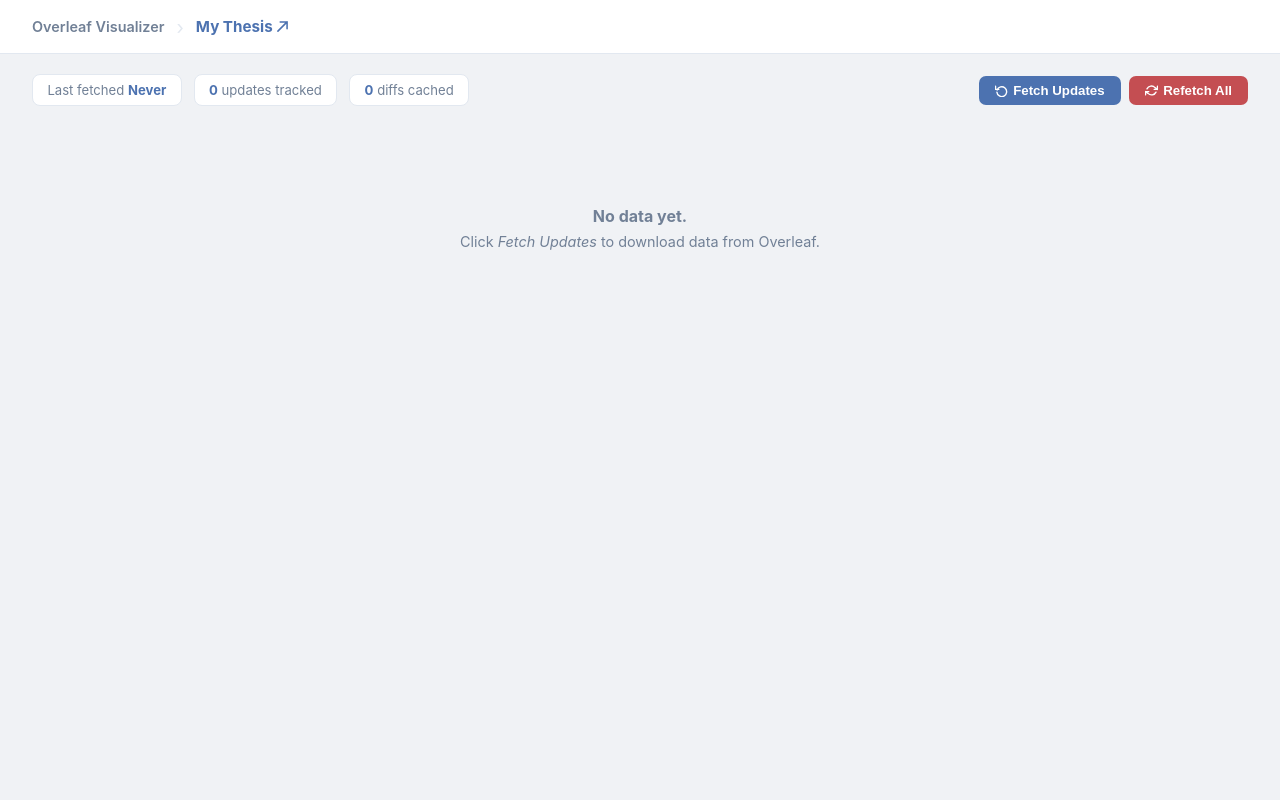
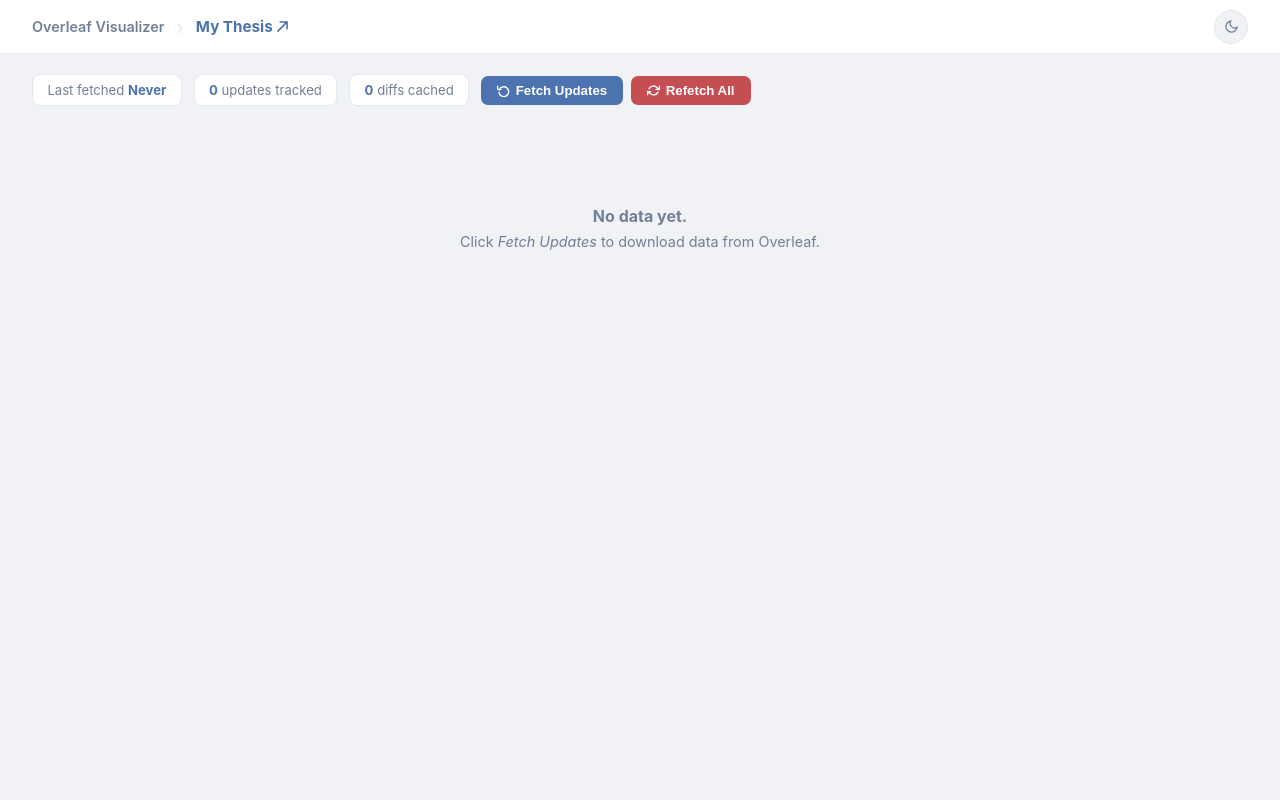
Before and after one commit to riri-314/overleaf-contribution-visualizer, a Flask app: page / in a window 1280 px wide. Run offline with Flask 3, Linux system fonts and the light colour scheme; data that the repository does not hold is empty; some libraries are stand-ins or nearby versions.

Commit message:
Add dark theme with persistent toggle
CSS variables drive all surface/text/border colors. A moon/sun
button in the header switches themes and saves the preference to
localStorage. Plotly charts re-render with matching bg, font, and
grid colors on toggle — no extra network request needed.

Co-Authored-By: Claude Sonnet 4.6 <noreply@anthropic.com>

```diff
--- a/templates/index.html
+++ b/templates/index.html
@@ -1,5 +1,5 @@
 <!DOCTYPE html>
-<html lang="en">
+<html lang="en" data-theme="light">
 <head>
   <meta charset="UTF-8">
   <meta name="viewport" content="width=device-width, initial-scale=1.0">
@@ -8,16 +8,44 @@
   <style>
     *, *::before, *::after { box-sizing: border-box; margin: 0; padding: 0; }
 
-    :root {
-      --bg:      #f0f2f5;
-      --surface: #ffffff;
-      --border:  #e2e8f0;
-      --primary: #4C72B0;
-      --danger:  #C44E52;
-      --text:    #1a202c;
-      --muted:   #718096;
-      --radius:  10px;
-      --shadow:  0 1px 3px rgba(0,0,0,.07), 0 4px 12px rgba(0,0,0,.05);
+    /* ── Themes ── */
+    :root, [data-theme="light"] {
+      --bg:            #f0f2f5;
+      --surface:       #ffffff;
+      --border:        #e2e8f0;
+      --primary:       #4C72B0;
+      --danger:        #C44E52;
+      --text:          #1a202c;
+      --muted:         #718096;
+      --radius:        10px;
+      --shadow:        0 1px 3px rgba(0,0,0,.07), 0 4px 12px rgba(0,0,0,.05);
+      --error-bg:      #fff5f5;
+      --error-color:   #C44E52;
+      --spinner-track: #cbd5e0;
+      /* Plotly */
+      --plot-bg:       #ffffff;
+      --plot-grid:     #f0f0f0;
+      --plot-line:     #e2e8f0;
+      --plot-font:     #1a202c;
+    }
+
+    [data-theme="dark"] {
+      --bg:            #0d0f1a;
+      --surface:       #141624;
+      --border:        #252840;
+      --primary:       #6b95d4;
+      --danger:        #e06c6c;
+      --text:          #e2e8f0;
+      --muted:         #8892a4;
+      --shadow:        0 1px 3px rgba(0,0,0,.3), 0 4px 12px rgba(0,0,0,.2);
+      --error-bg:      #2a1515;
+      --error-color:   #e06c6c;
+      --spinner-track: #2d3251;
+      /* Plotly */
+      --plot-bg:       #141624;
+      --plot-grid:     #252840;
+      --plot-line:     #252840;
+      --plot-font:     #e2e8f0;
     }
 
     body {
@@ -25,6 +53,7 @@
       background: var(--bg);
       color: var(--text);
       min-height: 100vh;
+      transition: background .2s, color .2s;
     }
 
     /* ── Header ── */
@@ -39,6 +68,7 @@
       position: sticky;
       top: 0;
       z-index: 10;
+      transition: background .2s, border-color .2s;
     }
     header h1 { font-size: .9rem; font-weight: 600; color: var(--muted); }
     header .sep { color: var(--border); font-size: 1.2rem; }
@@ -52,6 +82,30 @@
       gap: .3rem;
     }
     #project-link:hover { text-decoration: underline; }
+
+    /* ── Theme toggle ── */
+    #btn-theme {
+      margin-left: auto;
+      background: var(--bg);
+      border: 1px solid var(--border);
+      color: var(--muted);
+      border-radius: 50%;
+      width: 34px;
+      height: 34px;
+      padding: 0;
+      display: flex;
+      align-items: center;
+      justify-content: center;
+      cursor: pointer;
+      transition: background .2s, border-color .2s, color .2s;
+      flex-shrink: 0;
+    }
+    #btn-theme:hover { color: var(--text); border-color: var(--muted); }
+    #btn-theme:not(:disabled):active { transform: scale(.92); }
+    #icon-sun  { display: none; }
+    #icon-moon { display: block; }
+    [data-theme="dark"] #icon-sun  { display: block; }
+    [data-theme="dark"] #icon-moon { display: none; }
 
     /* ── Main ── */
     main { max-width: 1400px; margin: 0 auto; padding: 1.25rem 2rem 3rem; }
@@ -72,10 +126,11 @@
       padding: .45rem .9rem;
       font-size: .82rem;
       color: var(--muted);
+      transition: background .2s, border-color .2s;
     }
     .stat b { color: var(--primary); font-weight: 700; }
 
-    .actions { display: flex; gap: .5rem; margin-left: auto; align-items: center; }
+    .actions { display: flex; gap: .5rem; align-items: center; }
 
     button {
       display: inline-flex;
@@ -107,13 +162,18 @@
       margin-bottom: 1rem;
       border: 1px solid var(--border);
       background: var(--surface);
+      transition: background .2s, border-color .2s;
     }
     #status-bar.show     { display: flex; }
-    #status-bar.is-error { border-color: var(--danger); background: #fff5f5; color: var(--danger); }
+    #status-bar.is-error {
+      border-color: var(--danger);
+      background: var(--error-bg);
+      color: var(--error-color);
+    }
 
     .spinner {
       width: 15px; height: 15px;
-      border: 2px solid #cbd5e0;
+      border: 2px solid var(--spinner-track);
       border-top-color: var(--primary);
       border-radius: 50%;
       animation: spin .65s linear infinite;
@@ -127,6 +187,7 @@
       gap: .25rem;
       border-bottom: 2px solid var(--border);
       margin-bottom: 1.25rem;
+      transition: border-color .2s;
     }
     .tab-btn {
       background: none;
@@ -170,6 +231,7 @@
       overflow: hidden;
       display: flex;
       flex-direction: column;
+      transition: background .2s, border-color .2s;
     }
     .chart-card.tall { height: 600px; }
 
@@ -200,6 +262,27 @@
       <path d="M3.5 1H11M11 1V8.5M11 1L1 11" stroke="currentColor" stroke-width="1.7" stroke-linecap="round" stroke-linejoin="round"/>
     </svg>
   </a>
+
+  <button id="btn-theme" title="Toggle dark mode" aria-label="Toggle dark mode">
+    <!-- Sun (shown in dark mode) -->
+    <svg id="icon-sun" width="16" height="16" viewBox="0 0 24 24" fill="none"
+         stroke="currentColor" stroke-width="2" stroke-linecap="round" stroke-linejoin="round">
+      <circle cx="12" cy="12" r="5"/>
+      <line x1="12" y1="1"  x2="12" y2="3"/>
+      <line x1="12" y1="21" x2="12" y2="23"/>
+      <line x1="4.22" y1="4.22"  x2="5.64" y2="5.64"/>
+      <line x1="18.36" y1="18.36" x2="19.78" y2="19.78"/>
+      <line x1="1" y1="12" x2="3"  y2="12"/>
+      <line x1="21" y1="12" x2="23" y2="12"/>
+      <line x1="4.22" y1="19.78" x2="5.64" y2="18.36"/>
+      <line x1="18.36" y1="5.64" x2="19.78" y2="4.22"/>
+    </svg>
+    <!-- Moon (shown in light mode) -->
+    <svg id="icon-moon" width="15" height="15" viewBox="0 0 24 24" fill="none"
+         stroke="currentColor" stroke-width="2" stroke-linecap="round" stroke-linejoin="round">
+      <path d="M21 12.79A9 9 0 1 1 11.21 3a7 7 0 0 0 9.79 9.79z"/>
+    </svg>
+  </button>
 </header>
 
 <main>
@@ -282,6 +365,78 @@
 </main>
 
 <script>
+  // ── Theme ─────────────────────────────────────────────────────────────────
+  const PLOTLY_THEME = {
+    light: {
+      paper_bgcolor: '#ffffff',
+      plot_bgcolor:  '#ffffff',
+      font_color:    '#1a202c',
+      grid_color:    '#f0f0f0',
+      line_color:    '#e2e8f0',
+    },
+    dark: {
+      paper_bgcolor: '#141624',
+      plot_bgcolor:  '#141624',
+      font_color:    '#e2e8f0',
+      grid_color:    '#252840',
+      line_color:    '#252840',
+    },
+  };
+
+  function currentTheme() {
+    return document.documentElement.dataset.theme || 'light';
+  }
+
+  function applyPlotlyTheme(fig) {
+    const t = PLOTLY_THEME[currentTheme()];
+    const layout = fig.layout;
+
+    layout.paper_bgcolor = t.paper_bgcolor;
+    layout.plot_bgcolor  = t.plot_bgcolor;
+    if (!layout.font) layout.font = {};
+    layout.font.color = t.font_color;
+
+    // Update every axis in the figure (handles subplots)
+    for (const key of Object.keys(layout)) {
+      if (/^[xy]axis\d*$/.test(key)) {
+        layout[key].gridcolor      = t.grid_color;
+        layout[key].linecolor      = t.line_color;
+        layout[key].zerolinecolor  = t.line_color;
+        if (!layout[key].tickfont) layout[key].tickfont = {};
+        layout[key].tickfont.color = t.font_color;
+      }
+    }
+
+    // Subplot title annotations
+    if (layout.annotations) {
+      layout.annotations = layout.annotations.map(a => ({
+        ...a, font: { ...(a.font || {}), color: t.font_color },
+      }));
+    }
+
+    // Colorbar
+    if (layout.coloraxis) {
+      layout.coloraxis.colorbar = layout.coloraxis.colorbar || {};
+      layout.coloraxis.colorbar.tickfont = { color: t.font_color };
+    }
+  }
+
+  function setTheme(dark) {
+    document.documentElement.dataset.theme = dark ? 'dark' : 'light';
+    localStorage.setItem('theme', dark ? 'dark' : 'light');
+    renderCharts();
+  }
+
+  // Restore saved theme immediately to avoid flash
+  (function () {
+    const saved = localStorage.getItem('theme');
+    if (saved === 'dark') document.documentElement.dataset.theme = 'dark';
+  })();
+
+  document.getElementById('btn-theme').addEventListener('click', () => {
+    setTheme(currentTheme() !== 'dark');
+  });
+
   // ── Tabs ──────────────────────────────────────────────────────────────────
   document.querySelectorAll(".tab-btn").forEach(btn => {
     btn.addEventListener("click", () => {
@@ -289,7 +444,6 @@
       document.querySelectorAll(".tab-panel").forEach(p => p.classList.remove("active"));
       btn.classList.add("active");
       document.getElementById("tab-" + btn.dataset.tab).classList.add("active");
-      // Plotly needs a resize trigger when panels become visible
       window.dispatchEvent(new Event("resize"));
     });
   });
@@ -351,27 +505,32 @@
       pollTimer = setTimeout(fetchStatus, 1500);
     } else {
       pollTimer = null;
-      if (wasRunning) loadCharts(); // refresh charts after task finishes
+      if (wasRunning) loadCharts();
     }
   }
 
   // ── Chart rendering ───────────────────────────────────────────────────────
-  async function loadCharts() {
-    const res    = await fetch("/api/charts");
-    const charts = await res.json();
+  let _chartsRaw = {};  // cached raw JSON strings from server
 
-    const hasData = Object.keys(charts).length > 0;
-    document.getElementById("no-data").style.display    = hasData ? "none"  : "block";
-    document.getElementById("dashboard").style.display  = hasData ? "block" : "none";
-
+  function renderCharts() {
+    const hasData = Object.keys(_chartsRaw).length > 0;
+    document.getElementById("no-data").style.display   = hasData ? "none"  : "block";
+    document.getElementById("dashboard").style.display = hasData ? "block" : "none";
     if (!hasData) return;
 
-    for (const [id, figJson] of Object.entries(charts)) {
+    for (const [id, figJson] of Object.entries(_chartsRaw)) {
       const el = document.getElementById("chart-" + id);
       if (!el) continue;
-      const fig = JSON.parse(figJson);
+      const fig = JSON.parse(figJson);   // fresh parse so we can mutate safely
+      applyPlotlyTheme(fig);
       Plotly.react(el, fig.data, fig.layout, PLOTLY_CONFIG);
     }
+  }
+
+  async function loadCharts() {
+    const res = await fetch("/api/charts");
+    _chartsRaw = await res.json();
+    renderCharts();
   }
 
   // ── Actions ───────────────────────────────────────────────────────────────
```
